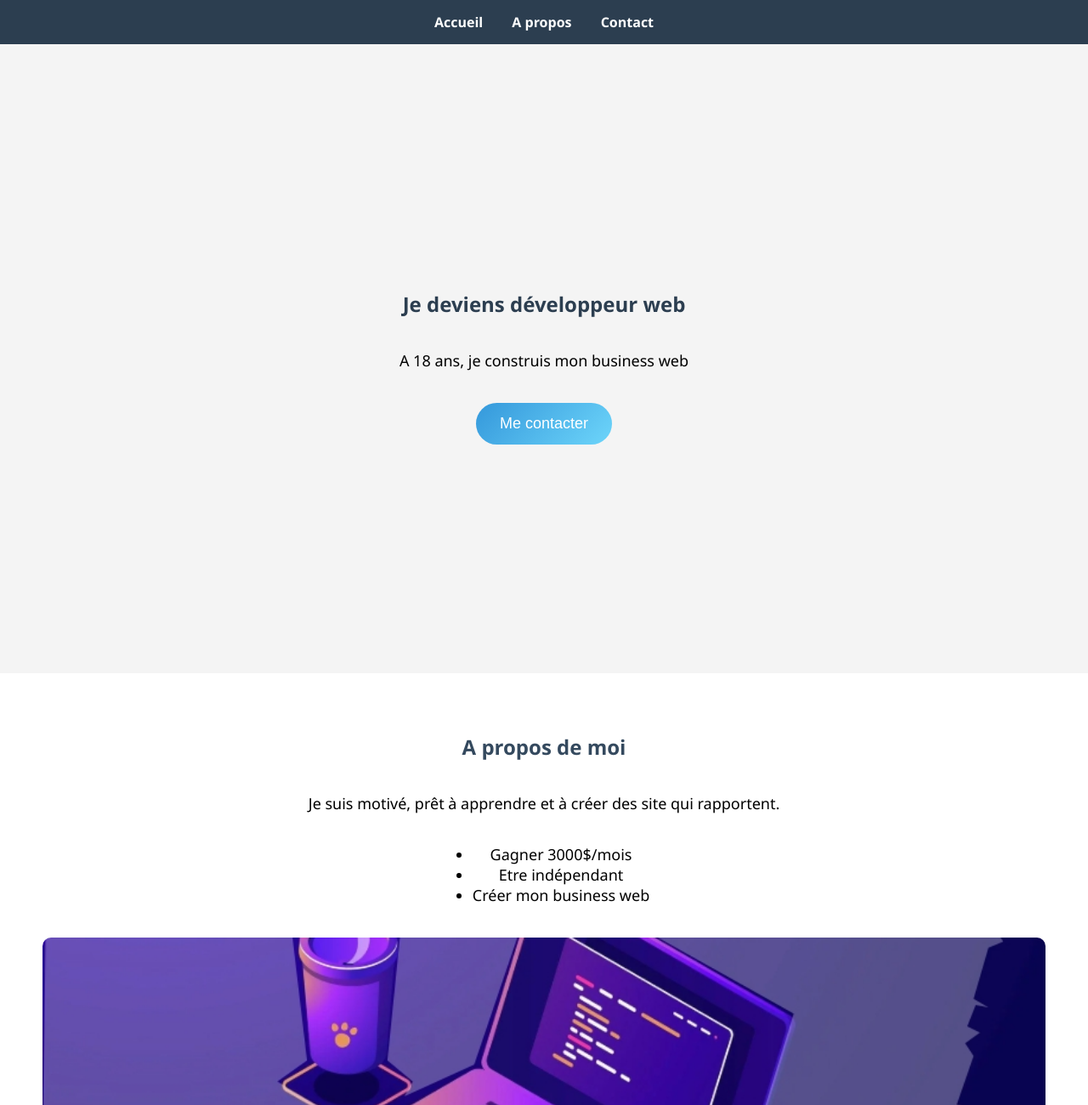
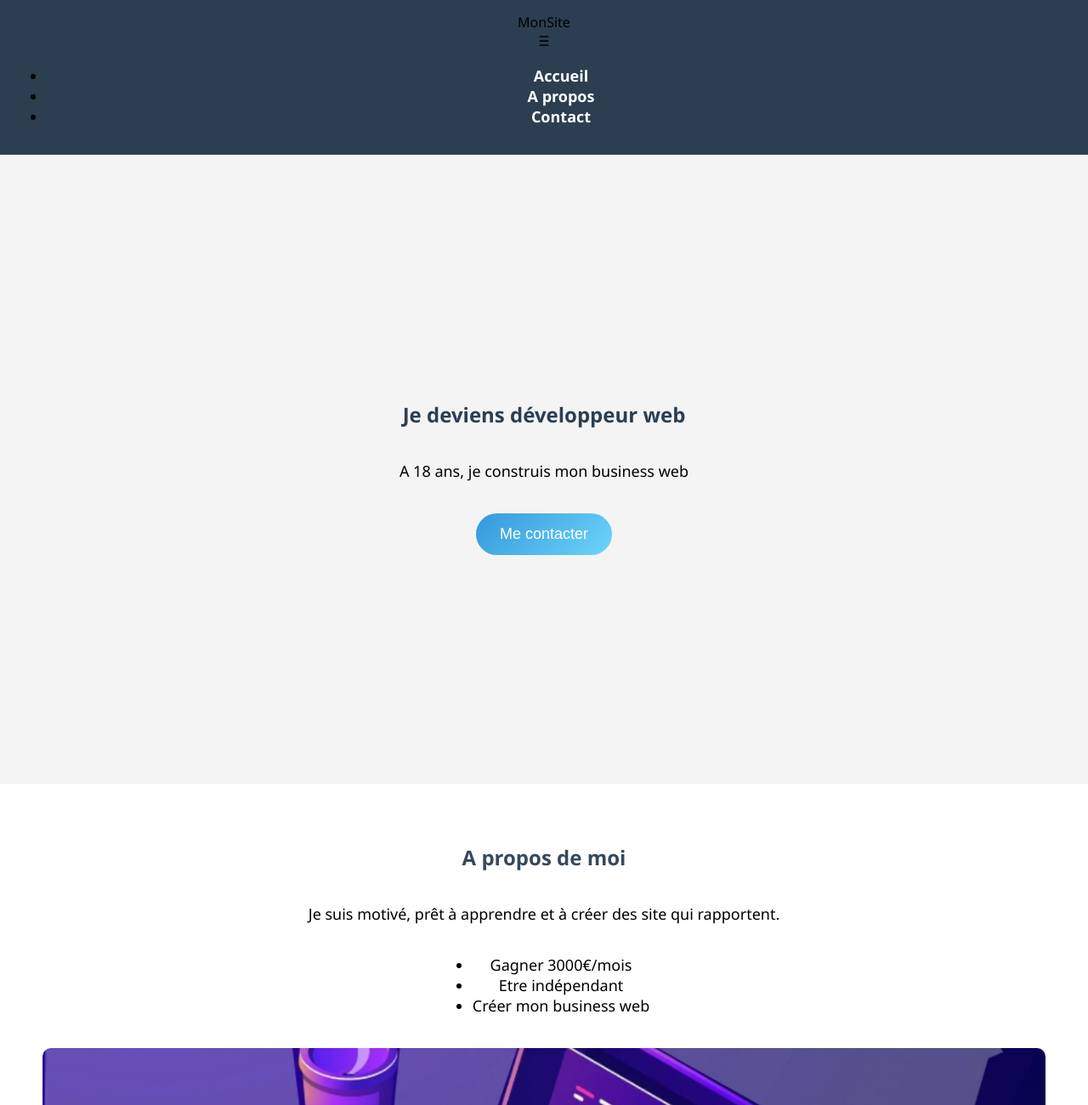
Before and after one commit to balou6z-sketch/Guimba, a plain HTML site: page index.html in a window 1280 px wide. Shown: the top 1300 px of the page at 85% size. Drawn offline with Linux system fonts and the light colour scheme.

Commit message:
Update index.html

```diff
--- a/index.html
+++ b/index.html
@@ -3,15 +3,21 @@
 <head>
     <title>Mon avenir commence</title>
     <meta charset="UTF-8">
+    <meta name="viewport" content="width=device-width, initial-scale=1.0">
     <link rel="stylesheet" href="style.css">
 </head>
 
 <body>
 
-    <nav style="background-color: #2c3e50; padding: 15px; text-align: center;">
-        <a href="#home" style="color: white; margin: 0 15px; text-decoration: none;">Accueil</a>
-        <a href="#about" style="color: white; margin: 0 15px; text-decoration: none;">A propos</a>
-        <a href="#contact" style="color: white; margin: 0 15px; text-decoration: none;">Contact</a>
+    <nav>
+        <div class="logo">MonSite</div>
+        <div class="menu-toggle">☰</div>
+
+        <ul class="nav-links">
+            <li><a href="#home">Accueil</a></li>
+            <li><a href="#about">A propos</a></li>
+            <li><a href="#contact">Contact</a></li>
+        </ul>
     </nav>
 
     <section id="home" style="text-align: center; padding: 50px; background-color: #f4f4f4;">
@@ -26,7 +32,7 @@
         <h2>A propos de moi</h2>
         <p>Je suis motivé, prêt à apprendre et à créer des site qui rapportent.</p>
         <ul>
-            <li>Gagner 3000$/mois</li>
+            <li>Gagner 3000€/mois</li>
             <li>Etre indépendant</li>
             <li>Créer mon business web</li>
         </ul>
```
